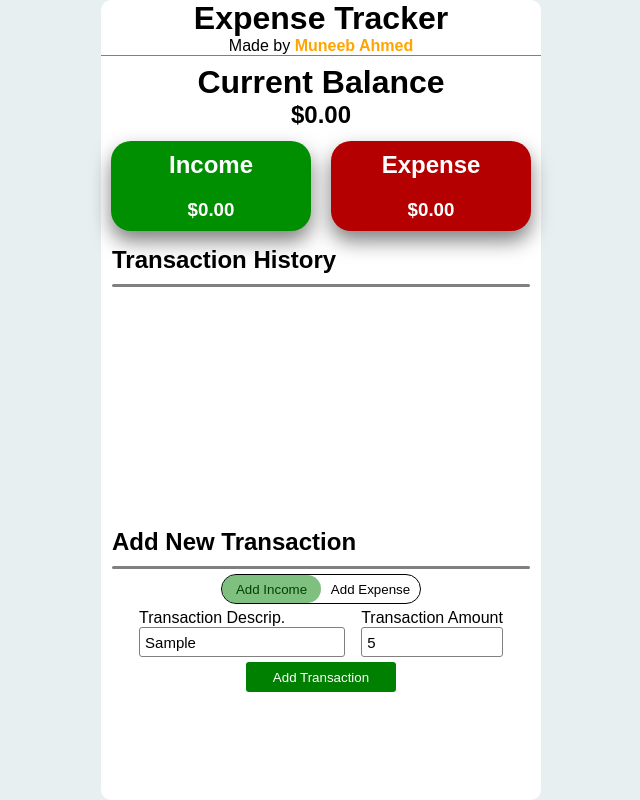
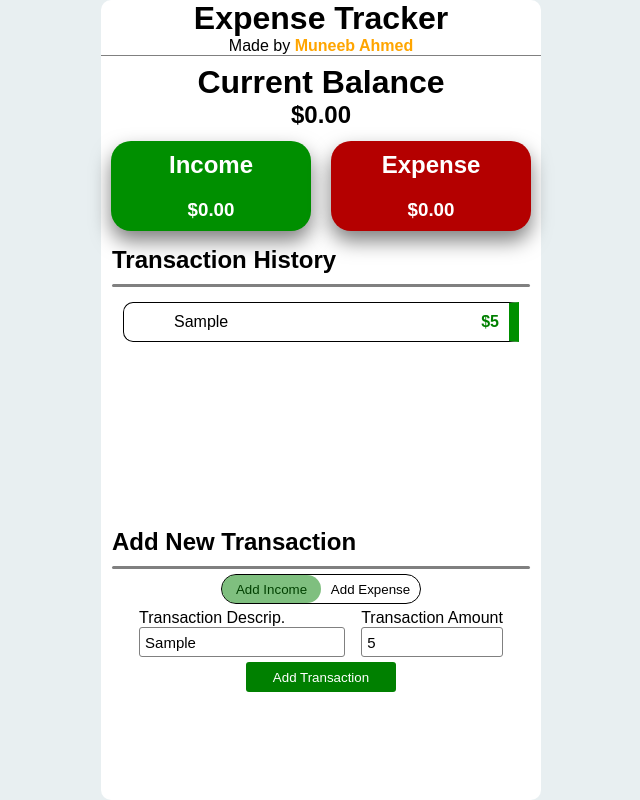
Before and after one commit to muneebahmedayub/Expense-Tracker-App-with-react, a React (Create React App) app: page / in a window 1280 px wide. Both pictures are taken after typing "Sample", "5" into the empty fields and a click on the button "Add Transaction". Shown: the whole page, without its empty margins (319-959 px from the left). Built offline with nearby package versions, Linux system fonts and the light colour scheme.

Commit message:
added add transaction function

```diff
--- a/src/App.js
+++ b/src/App.js
@@ -5,9 +5,11 @@ import CurrentBalance from './Components/CurrentBalance'
 import ExpenseIncome from './Components/ExpenseIncome';
 import TransactionHistory from './Components/TransactionHistory'
 import AddTransaction from './Components/AddTransaction'
+import {TransactionProvider} from './Context/TransactionContext'
 
 function App() {
   return (
+    <TransactionProvider>
       <div className="App">
         <Heading />
         <CurrentBalance />
@@ -15,6 +17,7 @@ function App() {
         <TransactionHistory />
         <AddTransaction />
       </div>
+    </TransactionProvider>
   );
 }
 
--- a/src/Components/AddTransaction.js
+++ b/src/Components/AddTransaction.js
@@ -1,11 +1,33 @@
-import React, { useState } from 'react';
+import React, { useState, useContext } from 'react';
+import Transaction from './Transaction';
+import { TransactionContext } from '../Context/TransactionContext';
 
 function AddTransaction() {
     let [slider, setSlider] = useState({
         transform: "translateX(0%)",
         backgroundColor: "rgba(0, 128, 0, 0.5)"
     })
+    // var [addIncome, setAddIncome] = useContext(TransactionContext)
+    const [addIncome, setAddIncome] = useState(true)
 
+    const [transactions, setTransactions] = useContext(TransactionContext)
+
+    const [description, setDescription] = useState('')
+    const [amount, setAmount] = useState('')
+
+    const updateDescription = (e) => {
+        setDescription(e.target.value)
+    }
+
+    const updateAmount = (e) => {
+        setAmount(e.target.value)
+    }
+
+    const addMovie = (e) => {
+        e.preventDefault()
+
+        setTransactions(preTransactions => [...preTransactions, {description: description, amount: amount}])
+    }
 
     return (
         <div className="add-transaction">
@@ -19,6 +41,7 @@ function AddTransaction() {
                             transform: "translateX(0%)",
                             backgroundColor: "rgba(0, 128, 0, 0.5)"
                         })
+                        setAddIncome(true)
                     }
                 }>Add Income</button><button className="exp-btn" onClick={
                     () => {
@@ -26,6 +49,7 @@ function AddTransaction() {
                             transform: "translateX(100%)",
                             backgroundColor: "rgba(180, 0, 0, 0.5)"
                         })
+                        setAddIncome(false)
                     }
                 }>Add Expense</button>
             </div>
@@ -33,14 +57,14 @@ function AddTransaction() {
                 <div>
                     <div className="trans-desc">
                         <label>Transaction Descrip.</label> <br />
-                        <input className="desc-input" maxLength="20" type="text" placeholder="Enter Description" />
+                        <input className="desc-input" maxLength="20" type="text" placeholder="Enter Description" value={description} onChange={updateDescription} />
                     </div>
                     <div className="trans-amnt">
                         <label>Transaction Amount</label> <br />
-                        <input className="amnt-input" min="1" max="50000" type="number" placeholder="Enter Amount" />
+                        <input className="amnt-input" min="1" max="50000" type="number" placeholder="Enter Amount" value={amount} onChange={updateAmount} />
                     </div>
                 </div>
-                <button className="add-trans-btn" type="button">Add Transaction</button>
+                <button className="add-trans-btn" onClick={addMovie}>Add Transaction</button>
             </form>
         </div>
     );
--- /dev/null
+++ b/src/Components/Transaction.js
@@ -0,0 +1,15 @@
+import React from 'react'
+
+function Transaction({ description, amount }) {
+    return (
+        <div className="history-element-plus">
+            <div>
+                <button className="del-element"><i className="fas fa-times"></i></button>
+                <p className="desc-element">{description}</p>
+            </div>
+            <h4 className="amount">${amount}</h4>
+        </div>
+    );
+}
+
+export default Transaction;
--- a/src/Components/TransactionHistory.js
+++ b/src/Components/TransactionHistory.js
@@ -1,11 +1,21 @@
-import React from 'react';
+import React, { useContext } from 'react';
+import Transaction from './Transaction'
+import { TransactionContext } from '../Context/TransactionContext';
 
 function TransactionHistory() {
+    const [transactions, setTransactions] = useContext(TransactionContext)
+
     return (
-        <div className="transaction-history">
-            <h2>Transaction History</h2>
-            <div className="line"></div>
-            <div className="history">
+         <div className="transaction-history">
+             <h2>Transaction History</h2>
+             <div className="line"></div>
+             <div className="history">
+
+                {transactions.map (transaction => (
+                    <Transaction description={transaction.description} amount={transaction.amount} />
+                ))}
+
+
                 {/* <div className="history-element-plus">
                     <div>
                         <button className="del-element"><i class="fas fa-times"></i></button>
@@ -21,7 +31,7 @@ function TransactionHistory() {
                     <h4 className="amount">$300</h4>
                 </div> */}
             </div>
-        </div>
+         </div>
     );
 }
 
--- /dev/null
+++ b/src/Context/TransactionContext.js
@@ -0,0 +1,20 @@
+import React, { useState, createContext } from 'react';
+import TransactionHistory from '../Components/TransactionHistory';
+
+export const TransactionContext = createContext()
+
+export const TransactionProvider = props => {
+    const [transactions, setTransactions] = useState([
+
+    ]);
+
+
+
+    const [addIncome, setAddIncome] = useState(true)
+
+    return (
+        <TransactionContext.Provider value={[transactions, setTransactions]} income={[addIncome, setAddIncome]}>
+            {props.children}
+        </TransactionContext.Provider>
+    );
+}
```
Lines whose indentation alone changed are shown as unchanged.
